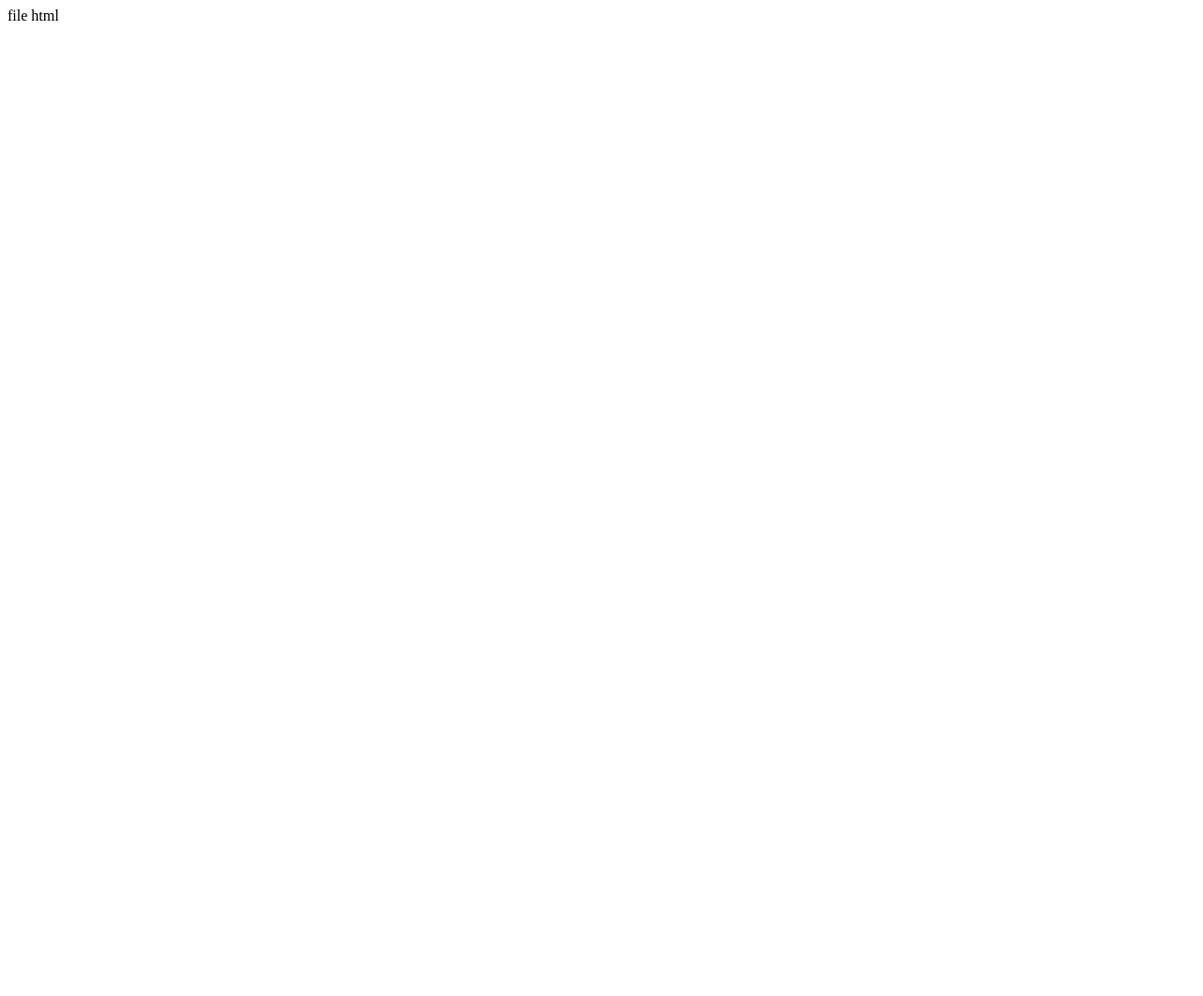
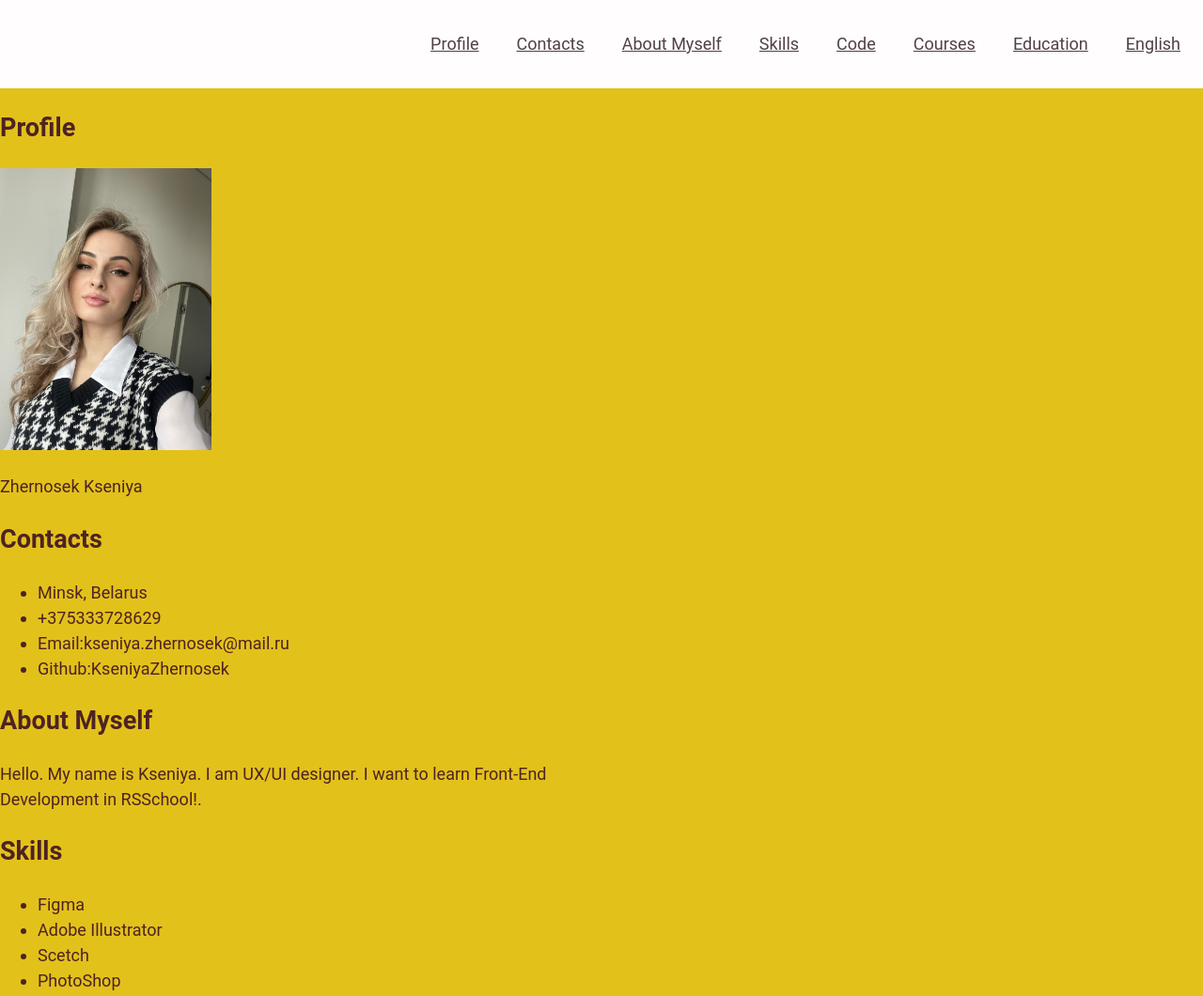
Before and after one commit to KseniyaZhernosek/rsschool-cv, a plain HTML site: page index.html in a window 1280 px wide. Shown: the top 1060 px of the page at 94% size. Before the commit the page ends 800 px from the top, so only its background shows below. Drawn offline with Linux system fonts and the light colour scheme.

Commit message:
fix:сv22

```diff
--- a/index.html
+++ b/index.html
@@ -1 +1,92 @@
-file html
+<!DOCTYPE html>
+<html lang="en">
+
+<head>
+    <meta charset="UTF-8">
+    <meta http-equiv="X-UA-Compatible" content="IE=edge">
+    <meta name="viewport" content="width=device-width, initial-scale=1.0">
+    <title>CV</title>
+    <link rel="preconnect" href="https://fonts.googleapis.com">
+    <link rel="stylesheet" href="style.css">
+
+</head>
+
+<body>
+    <header class="header">
+        <div class="container">
+            <nav class="nav">
+                <ul class="nav-list">
+                    <li class="nav-item"><a href="#profile" class="nav-link">Profile</a></li>
+                    <li class="nav-item"><a href="#contacts" class="nav-link">Contacts</a></li>
+                    <li class="nav-item"><a href="#about myself" class="nav-link">About Myself</a></li>
+                    <li class="nav-item"><a href="#skills" class="nav-link">Skills</a></li>
+                    <li class="nav-item"><a href="#code" class="nav-link">Code</a></li>
+                    <li class="nav-item"><a href="#courses" class="nav-link">Courses</a></li>
+                    <li class="nav-item"><a href="#education" class="nav-link">Education</a></li>
+                    <li class="nav-item"><a href="#english" class="nav-link">English</a></li>
+                </ul>
+            </nav>
+        </div>
+    </header>
+    <main>
+        <section class="section">
+            <p id="profile"></p>
+            <h1>Profile</h1>
+            <img class="img" src="photo.jpeg" alt="photo">
+            <p>Zhernosek Kseniya</p>
+            <p id="contacts"></p>
+            <h2>Contacts</h2>
+            <ul>
+                <li>Minsk, Belarus</li>
+                <li> +375333728629</li>
+                <li>Email:kseniya.zhernosek@mail.ru</li>
+                <li>Github:KseniyaZhernosek</li>
+            </ul>
+            <p id="about myself"></p>
+            <h2>About Myself</h2>
+            Hello.
+            My name is Kseniya.
+            I am UX/UI designer.
+            I want to learn Front-End Development in RSSchool!.
+            <p id="skills"></p>
+            <h2>Skills</h2>
+            <ul>
+                <li>Figma</li>
+                <li>Adobe Illustrator</li>
+                <li>Scetch</li>
+                <li>PhotoShop</li>
+            </ul>
+            <p id="code"></p>
+            <h2>Code example</h2>
+            <code>
+                public void sayHello(String message){
+                    system.out.println(message); <br>
+                 }
+            </code>
+            <p id="courses"></p>
+            <h2>Courses</h2>
+            UX/UI design IT Academy 2021
+            <p id="education"> </p>
+            <h2>Education</h2>
+            Belarusian State Pedagogical University named M.Tank 2014-2018
+            <span>Chemistry and biology</span>
+            <p id="english"> </p>
+            <h2>English level</h2>
+            <ul>
+                <li>English lvl A2</li>
+                <li>Russian nativ </li>
+            </ul>
+        </section>
+    </main>
+    <footer class="footer">
+        <div class="footer-container">
+            <a href="https://github.com/kseniyazhernosek"><img src="github.svg" alt="github logo"
+                    style="width:56px;height:56px;"></a>
+            <p>© 2022</p>
+            <a href="https://rs.school/js/"><img src="https://rs.school/images/rs_school_js.svg" alt="course logo"
+                    style="width:120px;height:120px;"></a>
+        </div>
+    </footer>
+</body>
+
+</html>
--- a/style.css
+++ b/style.css
@@ -1 +1,74 @@
-4DF66F7A-D0D9-441B-AD0A-86E44FD8E6B9_1_105_c.jpeg
+body {
+    font-family: 'Roboto', sans-serif;
+    margin: 0;
+    padding: 0;
+    font-size: 18px;
+    min-height: 100vh;
+    font-weight: 400;
+    line-height: 1.5;
+    color: #4d2323;
+    background-color: #e3c11b;
+    display: flex;
+    flex-direction: column;
+    justify-content: space-between;
+}
+
+.header {
+    background-color: #fffdfd;
+    padding: 4px;
+}
+
+.container {
+    max-width: 1440px;
+    margin: 0 auto;
+}
+
+.nav {
+    display: block;
+}
+
+.nav-list {
+    display: flex;
+    justify-content: flex-end;
+    align-items: center;
+    list-style: none;
+}
+
+html {
+    scroll-behavior: smooth;
+}
+
+.nav-link {
+    color: #514047;
+    padding: 0 20px;
+    line-height: 50px;
+    transition: .3s;
+}
+
+.section {
+    width: 50%;
+}
+
+@media (max-width: 768px) {
+    .section {
+        width: 100%;
+    }
+}
+
+.img {
+    width: 225px;
+    height: 300px;
+}
+
+.footer {
+    background-color: #fffdfd;
+    padding: 4px;
+}
+
+.footer-container {
+    display: flex;
+    justify-content: space-around;
+    align-items: center;
+    margin: 0 auto;
+    color: rgb(0, 0, 0);
+}
```
Also changed, not shown: github.svg (added), photo.jpeg (added), 1 other file.
